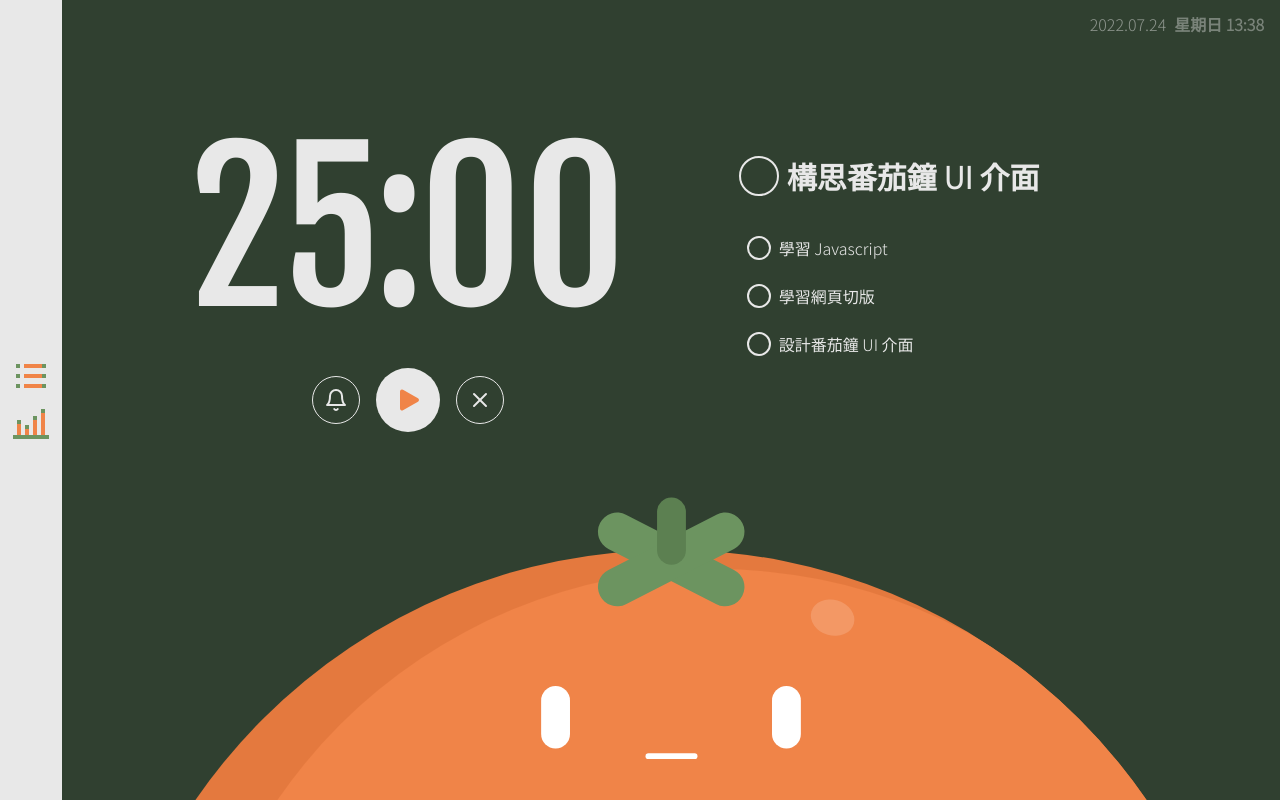
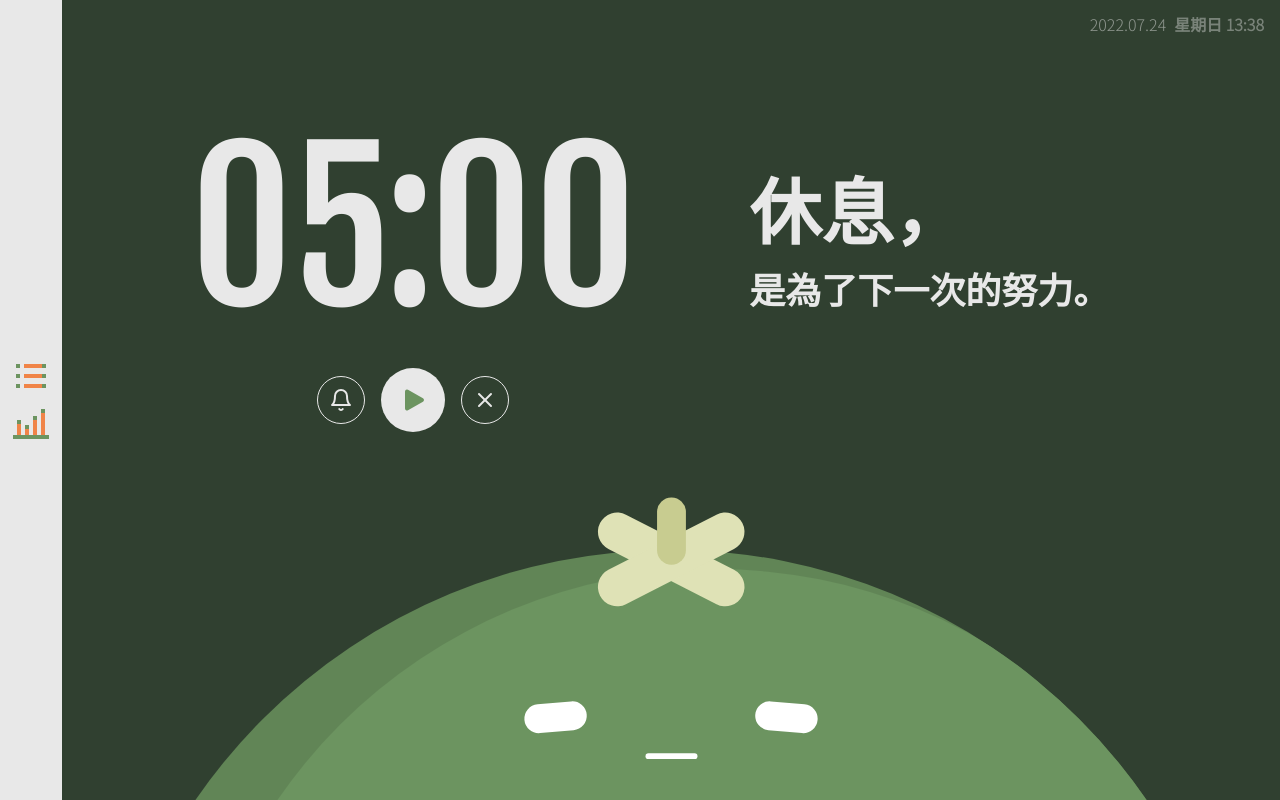
Before and after one commit to dorahs71/tomato-clock, a React (Vite) app: page / in a window 1280 px wide. Both pictures are taken after a click on the button 480 px from the left and 400 px from the top of the page. Built offline with nearby package versions, Linux system fonts and the light colour scheme.

Commit message:
add rest and pause state

```diff
--- a/src/App.tsx
+++ b/src/App.tsx
@@ -4,6 +4,8 @@ import tomatoOrange from './assets/tomato--orange.svg';
 import analysis from './assets/icon-analysis.svg';
 import list from './assets/icon-list.svg';
 import bell from './assets/icon-bell.svg';
+import pauseGreen from './assets/icon-pause--green.svg';
+import pauseOrange from './assets/icon-pause--orange.svg';
 import playGreen from './assets/icon-play--green.svg';
 import playOrange from './assets/icon-play--orange.svg';
 import cancel from './assets/icon-cancel.svg';
@@ -13,6 +15,8 @@ import remove from './assets/icon-delete.svg';
 function App() {
   const [showList, setShowList] = useState(false);
   const [showAnalysis, setShowAnalysis] = useState(false);
+  const [rest, setRest] = useState(false);
+  const [pause, setPause] = useState(false);
 
   const handleShowList = () => {
     setShowList((prev) => !prev);
@@ -202,19 +206,30 @@ function App() {
       >
         <div className="flex items-center">
           <div className="flex flex-col font-en text-[200px] gap-2">
-            <div>25:00</div>
+            <div>{rest ? '05:00' : '25:00'}</div>
             <div className="flex items-center justify-center gap-4 mt-[-20px]">
               <button className="border w-12 h-12 flex items-center justify-center rounded-full p-1 hover:shadow-md hover:shadow-green-300">
                 <img src={bell} alt="bell" />
               </button>
-              <button className="bg-grey-100 w-16 h-16 flex items-center justify-center rounded-full hover:shadow-md hover:shadow-grey-300">
-                <img src={playOrange} alt="play" />
+              <button
+                className="bg-grey-100 w-16 h-16 flex items-center justify-center rounded-full hover:shadow-md hover:shadow-grey-300"
+                onClick={() => setPause((prev) => !prev)}
+              >
+                {pause ? (
+                  <img src={rest ? pauseGreen : pauseOrange} alt="pause" />
+                ) : (
+                  <img src={rest ? playGreen : playOrange} alt="play" />
+                )}
               </button>
-              <button className="border w-12 h-12 rounded-full flex items-center justify-center p-1 hover:shadow-md hover:shadow-grey-300">
+              <button
+                className="border w-12 h-12 rounded-full flex items-center justify-center p-1 hover:shadow-md hover:shadow-grey-300"
+                onClick={() => setRest((prev) => !prev)}
+              >
                 <img src={cancel} alt="cancel" />
               </button>
             </div>
           </div>
+          {!rest ? (
             <div className="flex flex-col font-ch text-grey-100 ml-28">
               <div className="flex items-center gap-2">
                 <div className="border-2 w-10 h-10 font-medium rounded-full" />
@@ -235,9 +250,15 @@ function App() {
                 </div>
               </div>
             </div>
+          ) : (
+            <div className="flex flex-col mt-[-2rem] font-ch gap-6 ml-28">
+              <div className="text-7xl font-bold">休息，</div>
+              <div className="text-4xl font-bold">是為了下一次的努力。</div>
+            </div>
+          )}
         </div>
         <div>
-          <img src={tomatoOrange} alt="tomato" />
+          <img src={rest ? tomatoGreen : tomatoOrange} alt="tomato" />
         </div>
       </section>
     </div>
```
Lines whose indentation alone changed are shown as unchanged.
